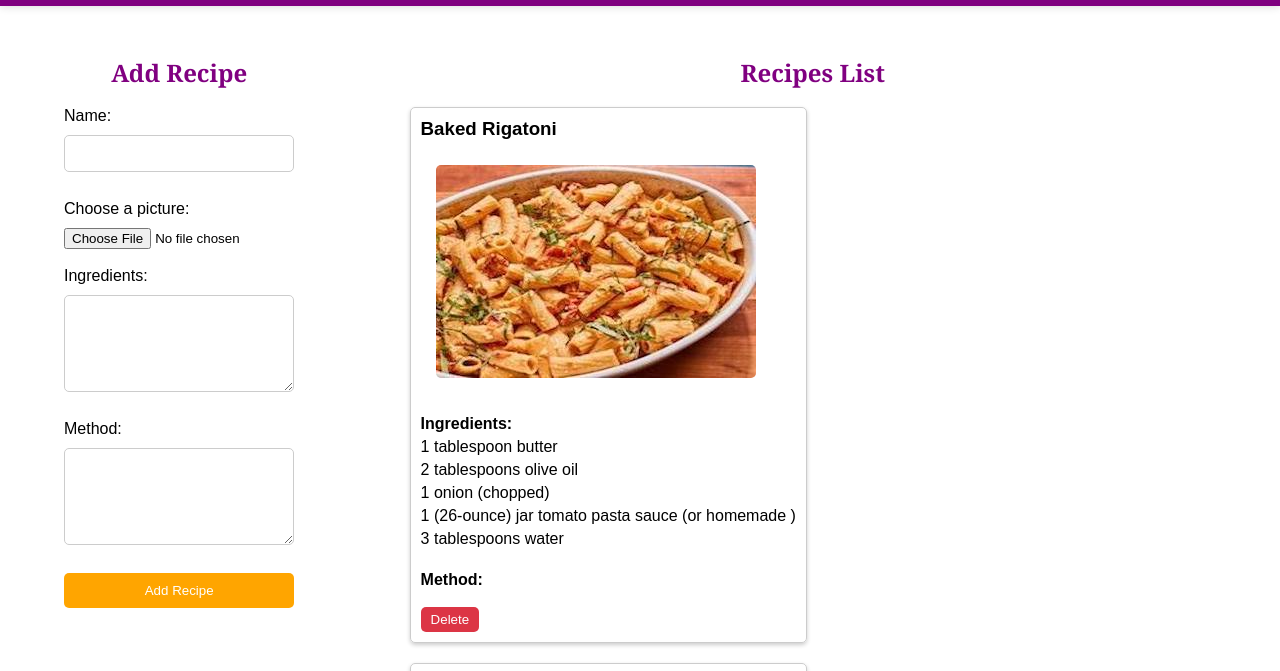
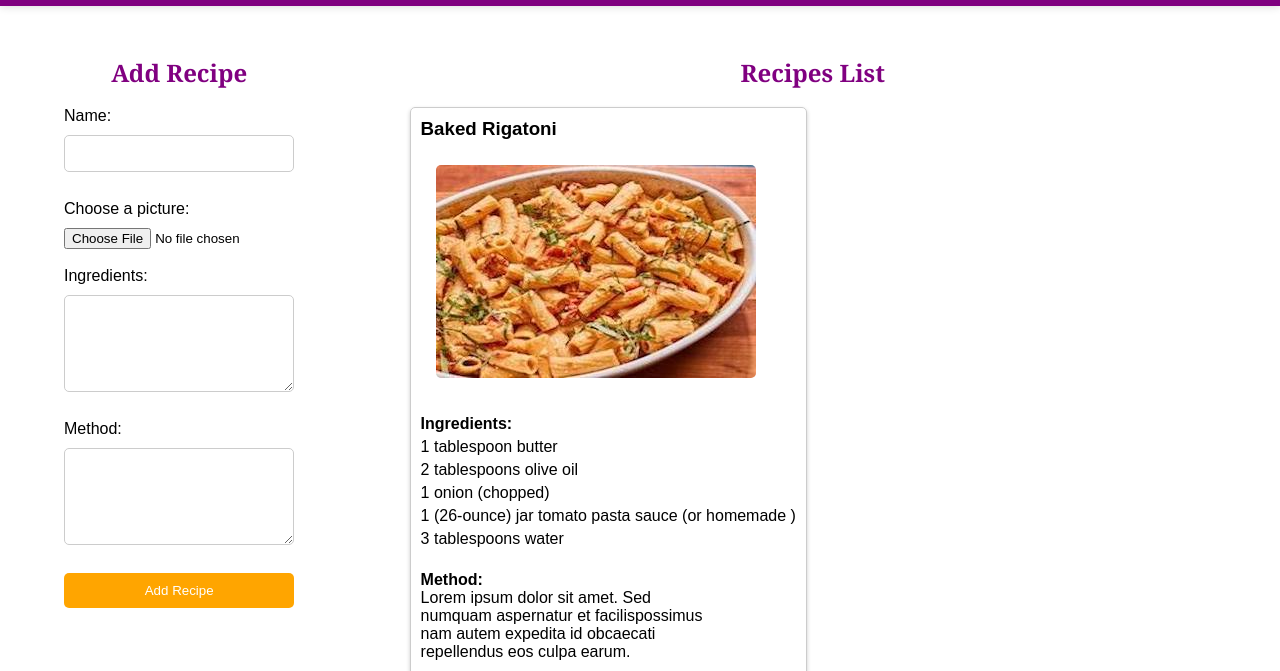
Before and after one commit to trekkabout225/project, a website: page recipe/index.html in a window 1280 px wide. Shown: the part 79-750 px from the top of the page. Drawn offline with Linux system fonts and the light colour scheme.

Commit message:
added some generated text

```diff
--- a/recipe/script.js
+++ b/recipe/script.js
@@ -17,7 +17,7 @@ let recipes = [
                           "<li>1 onion (chopped)</li>",
                           "<li>1 (26-ounce) jar tomato pasta sauce (or homemade )</li>",
                           "<li>3 tablespoons water</li>"],
-          "method": ""
+          "method": "<p>Lorem ipsum dolor sit amet. Sed</p><p> numquam aspernatur et facilispossimus</p><p> nam autem expedita id obcaecati</p> repellendus eos culpa earum."
         },
         {
           "name": "Bolognese",
@@ -27,7 +27,7 @@ let recipes = [
                           "<li>1 onion (chopped)</li>",
                           "<li>1 (26-ounce) jar tomato pasta sauce (or homemade )</li>",
                           "<li>3 tablespoons water</li>"],
-          "method": ""
+          "method": "<p>Lorem ipsum dolor sit amet. Sed</p><p> numquam aspernatur et facilispossimus</p><p> nam autem expedita id obcaecati</p> repellendus eos culpa earum."
         },
         {
           "name": "Fettuccine Alfredo",
@@ -37,7 +37,7 @@ let recipes = [
                           "<li>1 to 1.5 teaspoons salt (or add as required)</li>",
                           "<li>3 to 4 tablespoons Butter (- 30 grams, unsalted or salted)</li>",
                           "<li>½ teaspoon garlic (- finely chopped)</li>"],
-          "method": ""
+          "method": "<p>Lorem ipsum dolor sit amet. Sed</p><p> numquam aspernatur et facilispossimus</p><p> nam autem expedita id obcaecati</p> repellendus eos culpa earum."
         }
 ];
 
```
Also changed, not shown: recipe/index.html (+0 -1 lines).
